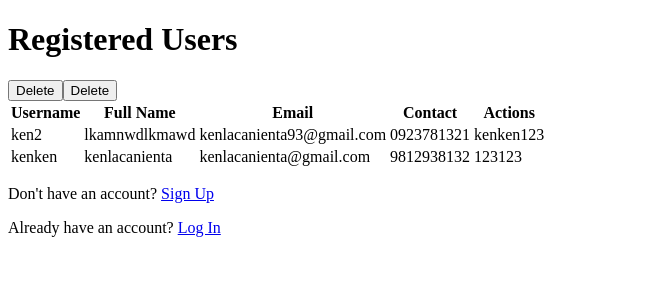
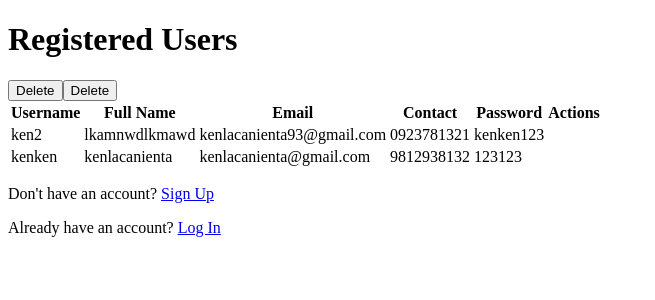
Before and after one commit to michaelIldefonso/Hash_demo, a Flask app: page / in a window 1280 px wide. Shown: the top 300 px of the page, without its empty margins (0-655 px from the left). Run offline with Flask 3, Linux system fonts and the light colour scheme; data comes from the database, SQL or seed files in the repository.

Commit message:
Update index.html

```diff
--- a/app/templates/index.html
+++ b/app/templates/index.html
@@ -22,6 +22,7 @@
                 <th>Full Name</th>
                 <th>Email</th>
                 <th>Contact</th>
+                <th>Password</th>
                 <th>Actions</th>
             </tr>
         </thead>
@@ -33,7 +34,6 @@
                 <td>{{ user.email }}</td>
                 <td>{{ user.contact }}</td>
                 <td>{{ user.password }}</td>
-
                     <!--Delete if not needed-->
                     <form action="{{ url_for('delete_user', user_id=user.id) }}" method="POST" style="display:inline;">
                         <button type="button" onclick="confirmDelete('{{ user.userName }}', this.form)">Delete</button>
```
